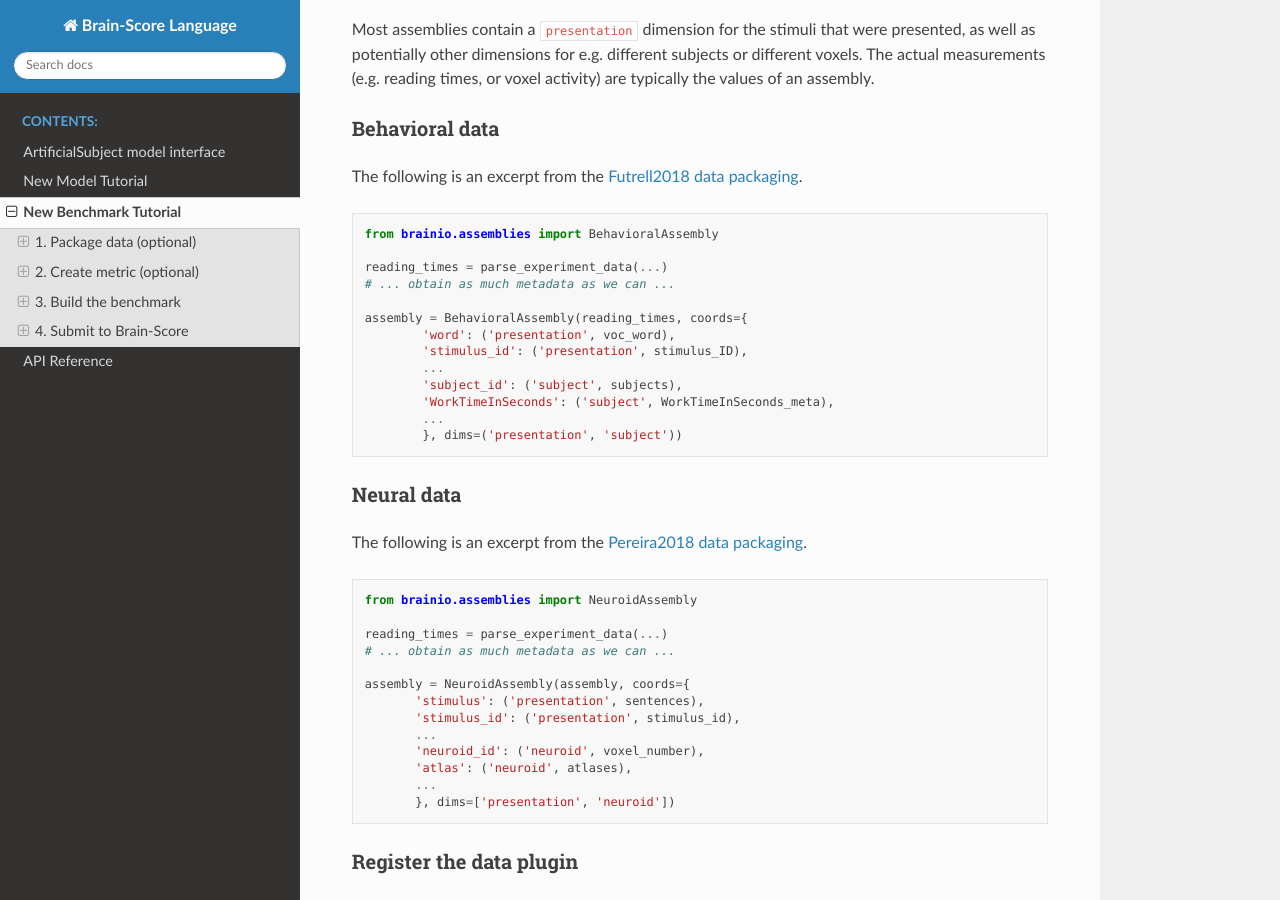
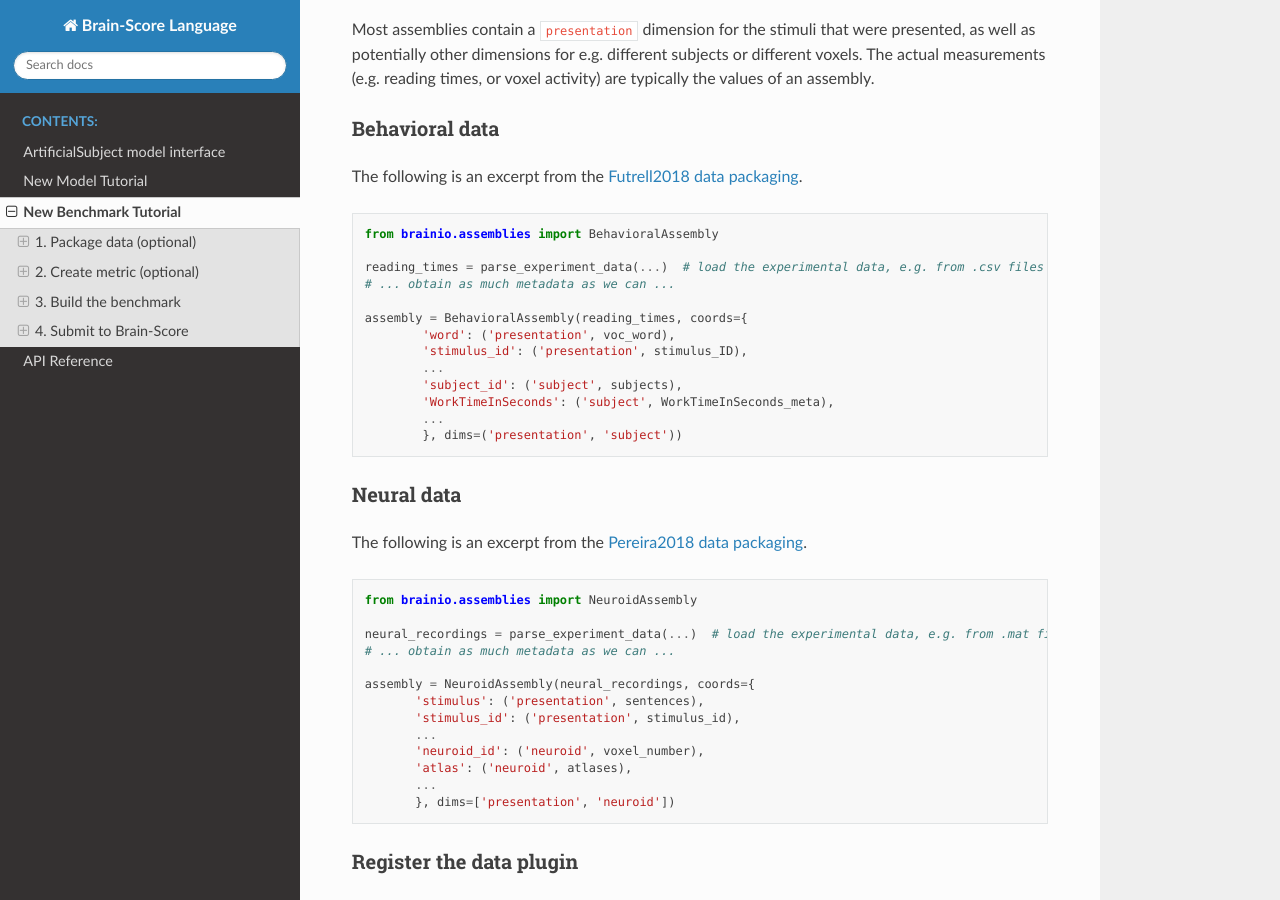
Before and after one commit to brain-score/language, a Sphinx documentation site: the page built from docs/source/modules/benchmark_tutorial.rst, in a window 1280 px wide and 900 px high, scrolled down 918 px. Built offline with Sphinx 7.4.7 and the Read the Docs theme 2.0.0, drawn with Linux system fonts in a browser that asks for light colours; pages that are not in the unit, such as notebooks, are missing from menus.

Commit message:
attempt to clarify `parse_experiment_data`

```diff
--- a/docs/source/modules/benchmark_tutorial.rst
+++ b/docs/source/modules/benchmark_tutorial.rst
@@ -55,7 +55,7 @@ The following is an excerpt from the
 
     from brainio.assemblies import BehavioralAssembly
 
-    reading_times = parse_experiment_data(...)
+    reading_times = parse_experiment_data(...)  # load the experimental data, e.g. from .csv files
     # ... obtain as much metadata as we can ...
 
     assembly = BehavioralAssembly(reading_times, coords={
@@ -77,10 +77,10 @@ The following is an excerpt from the
 
     from brainio.assemblies import NeuroidAssembly
 
-    reading_times = parse_experiment_data(...)
+    neural_recordings = parse_experiment_data(...)  # load the experimental data, e.g. from .mat files
     # ... obtain as much metadata as we can ...
 
-    assembly = NeuroidAssembly(assembly, coords={
+    assembly = NeuroidAssembly(neural_recordings, coords={
            'stimulus': ('presentation', sentences),
            'stimulus_id': ('presentation', stimulus_id),
            ...
```
